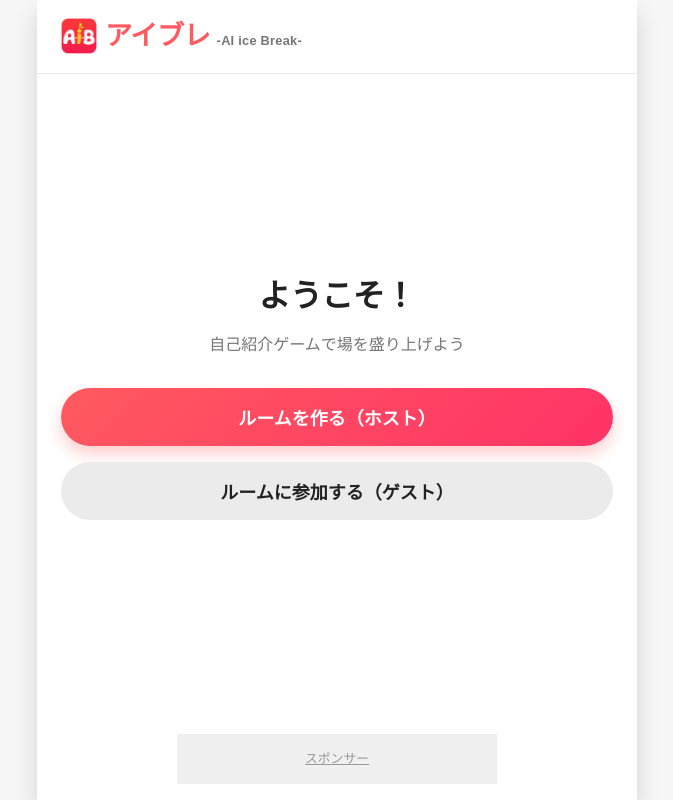
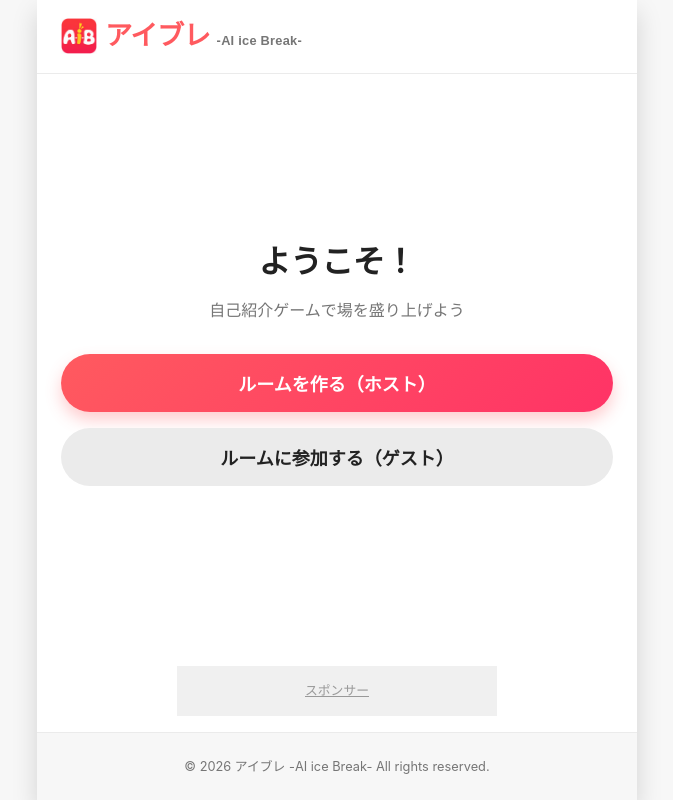
Before and after one commit to Usagi-max/self-introduce, a React (Vite) app in the folder client/: page / in a window 1280 px wide. Shown: the whole page, without its empty margins (303-976 px from the left). Built offline with nearby package versions, Linux system fonts and the light colour scheme; no server answers; a web font is replaced by a local one.

Commit message:
style: add sticky footer and fix layout height

```diff
--- a/client/src/App.jsx
+++ b/client/src/App.jsx
@@ -150,6 +150,7 @@ function App() {
           </div>
         </div>
       </header>
+      <main style={{ flex: 1, display: 'flex', flexDirection: 'column' }}>
         <Routes>
           <Route
             path="/"
@@ -174,7 +175,11 @@ function App() {
           />
           <Route path="/register" element={<Register />} />
         </Routes>
+      </main>
       <BannerAd />
+      <footer style={{ textAlign: 'center', padding: '1.5rem 1rem', fontSize: '0.8rem', color: 'var(--gray-medium)', borderTop: '1px solid var(--gray-light)', backgroundColor: 'var(--light)', marginTop: 'auto' }}>
+        &copy; {new Date().getFullYear()} アイブレ -AI ice Break- All rights reserved.
+      </footer>
     </>
   )
 }
```
Lines whose indentation alone changed are shown as unchanged.
